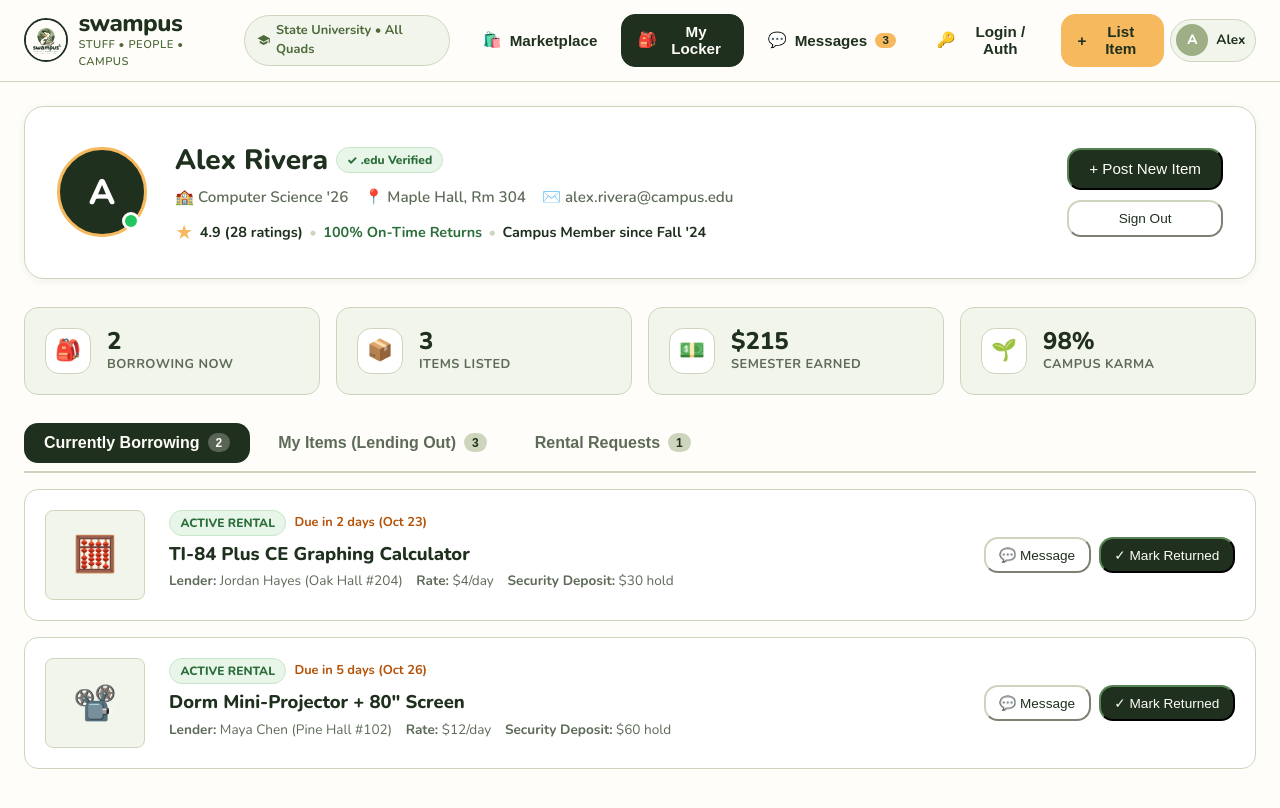
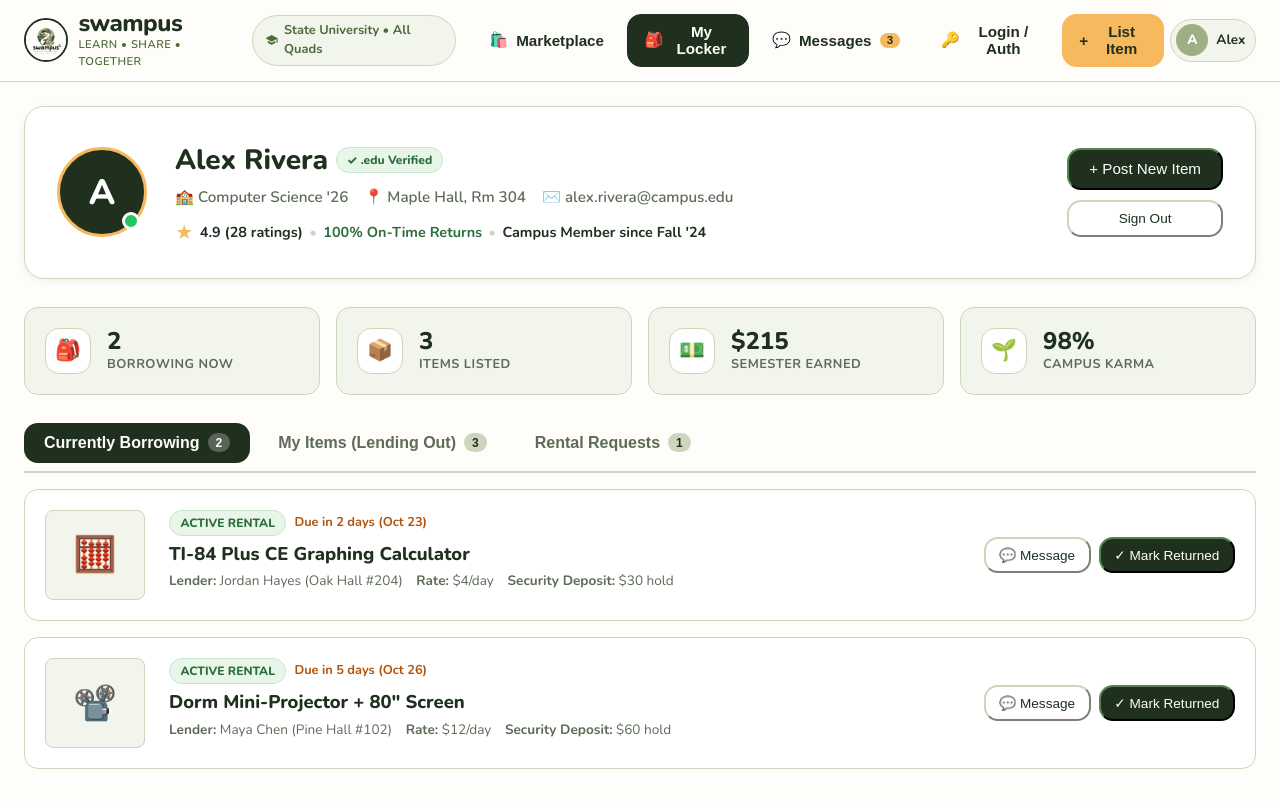
Before and after one commit to princejoespaul-dev/Swampus, a plain HTML site: page index.html in a window 1280 px wide. Drawn offline with nearby package versions, Linux system fonts and the light colour scheme; files whose address does not match are found by name.

Commit message:
Update index.html

```diff
--- a/index.html
+++ b/index.html
@@ -22,7 +22,7 @@
         </div>
         <div class="brand-text">
           <span class="brand-name">swampus</span>
-          <span class="brand-tagline">stuff • people • campus</span>
+          <span class="brand-tagline">Learn • Share • Together </span>
         </div>
       </div>
 
```
